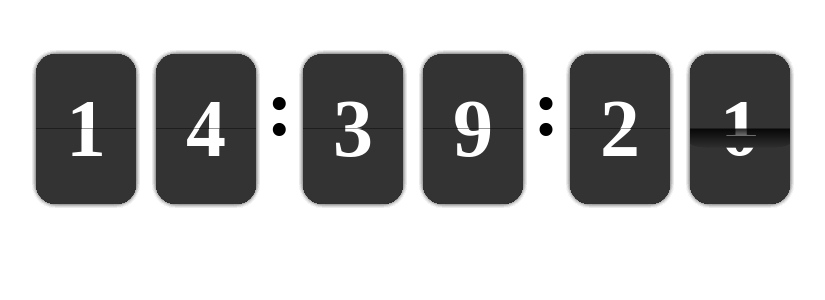
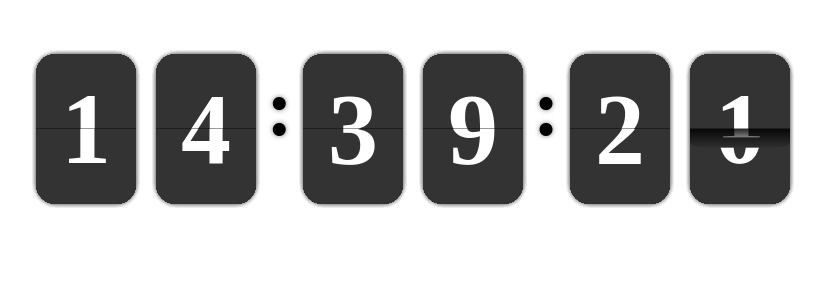
Before and after one commit to optshj/FlipClock, a React (Create React App) app: page / in a window 1280 px wide. Shown: the top 300 px of the page, without its empty margins (227-1052 px from the left). Built offline with nearby package versions, Linux system fonts and the light colour scheme.

Commit message:
[Feat] 글씨 크기 수정

```diff
--- a/src/components/js/Clock.tsx
+++ b/src/components/js/Clock.tsx
@@ -1,8 +1,8 @@
 import React,{ useEffect,useState } from 'react'
 import styled from 'styled-components';
+
 import FlipClock from './FlipCard';
 import Colon from './Colon';
-
 
 
 const FlipForm = styled.div`
@@ -65,6 +65,8 @@ const ClockForm = styled.div`
 
 function Clock(){
     const [currentTime,setCurrentTime] = useState(new Date());
+
+
     useEffect(()=>{
         const intervalId = setInterval(()=> {
             setCurrentTime(new Date());
@@ -105,6 +107,8 @@ function Clock(){
 		}
 		return time;
 	}
+
+
     return(
         <>
 			<ClockForm>
--- a/src/components/js/Colon.tsx
+++ b/src/components/js/Colon.tsx
@@ -5,6 +5,7 @@ const Dot = styled.div`
 	font-size:80px;
 	font-weight:bold;
 	transform:translate(0%,60%);
+	text-shadow: 0 0 5px rgba(0, 0, 0, 0.5);
 `
 function Colon(){
 
--- a/src/components/js/FlipCard.tsx
+++ b/src/components/js/FlipCard.tsx
@@ -28,7 +28,7 @@ const Div = styled.div`
     }
 `
 const Number = styled(Div)`
-	font-size:80px;
+	font-size:100px;
 	font-weight:bold;
 	color:white;
 	display:flex;
```
Also changed, not shown: 1 other file (tests, documents, lock files or other folders).
